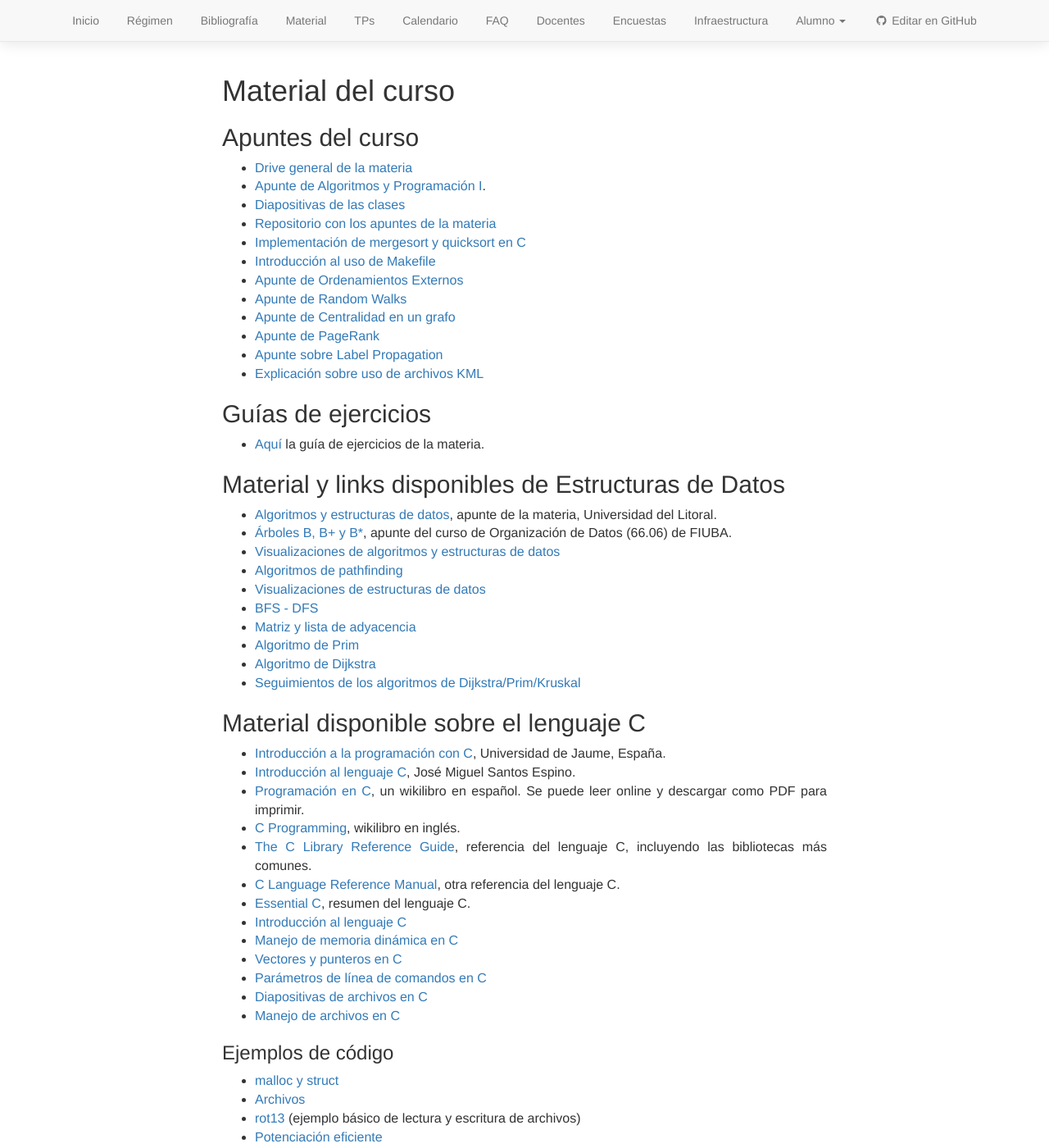
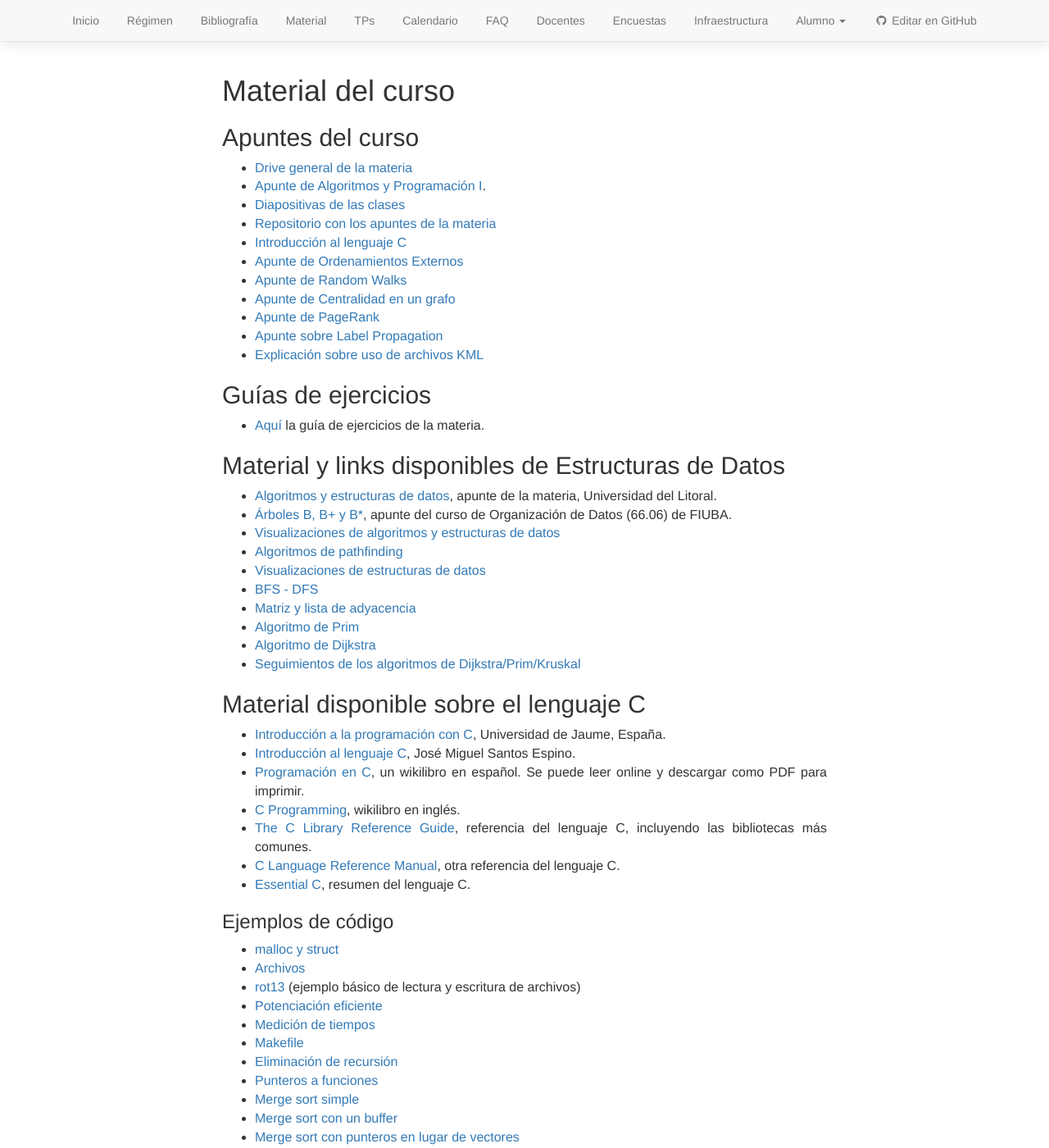
Before and after one commit to algoritmos-rw/algoritmos, a Jekyll site: the page built from static/03_material.md, in a window 1280 px wide and 1400 px high. Shown: the whole window at 82% size. Built offline with Jekyll 4.4.1, drawn with Linux system fonts in a browser that asks for light colours; nearby versions of some CDN libraries.

Commit message:
Se sacan las redundancias de la sección material

```diff
--- a/static/03_material.md
+++ b/static/03_material.md
@@ -12,8 +12,7 @@ permalink: /material/
   * [Apunte de Algoritmos y Programación I](https://drive.google.com/file/d/0B0KKEIBDHL7tdEQ3bFZ2M3VrZzA/view).
   * [Diapositivas de las clases](https://drive.google.com/drive/folders/1HCOatwNQiIC__CAEJa0u0Rb7DultMcmc?usp=sharing)
   * [Repositorio con los apuntes de la materia](https://github.com/algoritmos-rw/algo2_apuntes)
-  * [Implementación de mergesort y quicksort en C](https://drive.google.com/open?id=1XPDf2z9J0v9dGlaTgqFj8pGL3RQUPMpb)
-  * [Introducción al uso de Makefile](https://drive.google.com/open?id=1iMUDd8tPJ-uZrZWRlw7uTmfcM1CEAJva)
+  * [Introducción al lenguaje C](https://drive.google.com/open?id=17gyhdJwEcxxLVrD_X0AlPnZzQajXOFE5)
   * [Apunte de Ordenamientos Externos](ordenamientos_externos)
   * [Apunte de Random Walks](random_walks)
   * [Apunte de Centralidad en un grafo](centralidad)
@@ -48,12 +47,6 @@ permalink: /material/
   * [The C Library Reference Guide](http://www.acm.uiuc.edu/webmonkeys/book/c_guide/), referencia del lenguaje C, incluyendo las bibliotecas más comunes.
   * [C Language Reference Manual](http://techpubs.sgi.com/library/dynaweb_docs/0650/SGI_Developer/books/CLanguageRef/sgi_html/index.html), otra referencia del lenguaje C.
   * [Essential C](http://cslibrary.stanford.edu/101/), resumen del lenguaje C.
-  * [Introducción al lenguaje C](https://drive.google.com/open?id=17gyhdJwEcxxLVrD_X0AlPnZzQajXOFE5)
-  * [Manejo de memoria dinámica en C](https://drive.google.com/open?id=1rwD-wgSSW0sjPdowHOg_3Uv7_gplJtAq)
-  * [Vectores y punteros en C](https://drive.google.com/open?id=1J3uJd0SLZ1DHvPTf7H4ZaKPTwi2mRC0X)
-  * [Parámetros de línea de comandos en C](https://drive.google.com/open?id=18tXTY-zwSTGlbeFHhyxQ9MAG1XJlZwyu)
-  * [Diapositivas de archivos en C](https://drive.google.com/open?id=1ESqGw93lMLXCrtTl8rADlHSQV9BDpwWh)
-  * [Manejo de archivos en C](https://drive.google.com/open?id=1v9Pvi72JvhMJCgVHFreBpK5mqApS3b4c)
 
 ### Ejemplos de código
 
```
